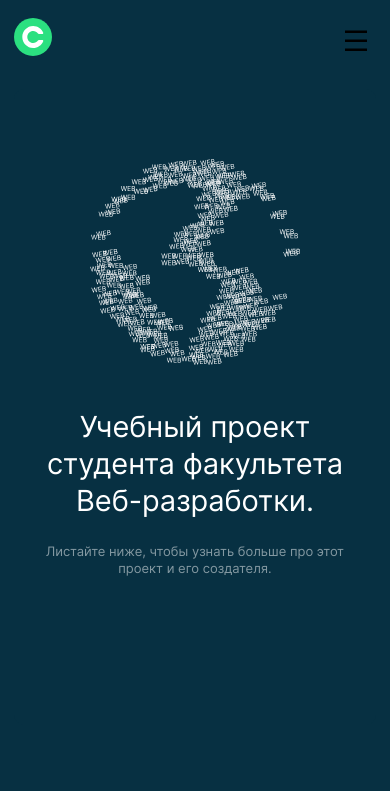
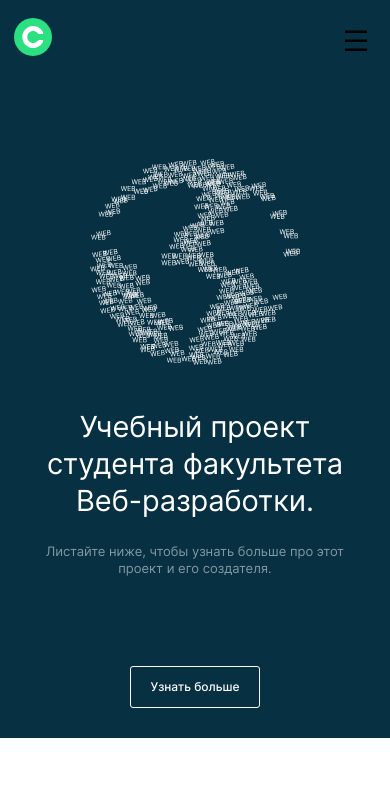
Before and after one commit to Flipster99964/movies-explorer-frontend, a React (Create React App) app: page / in a window 390 px wide. Shown: the top 809 px of the page. Built offline with nearby package versions, Linux system fonts and the light colour scheme.

Commit message:
fix Promo

```diff
--- a/src/components/NavTab/NavTab.css
+++ b/src/components/NavTab/NavTab.css
@@ -25,6 +25,7 @@
 
   @media (max-width: 500px) {
     .nav-tab__link {
+      margin-top: 90px;
       padding: 10px 20px;
       font-size: 12px;
       line-height: 1.6;
@@ -41,6 +42,6 @@
   @media (max-width: 500px) {
     .nav-tab {
       position: relative;
-      margin-top: 90px;
+      margin-top: 0px;
     }
   }
--- a/src/components/Promo/Promo.css
+++ b/src/components/Promo/Promo.css
@@ -29,7 +29,8 @@
       max-height: 636px;
       max-width: calc(100% - 28px);
       padding-top: 70px;
-      margin-bottom: 66px;
+      margin-bottom: 30px;
+      padding-bottom: 0;
     }
   }
 
```
